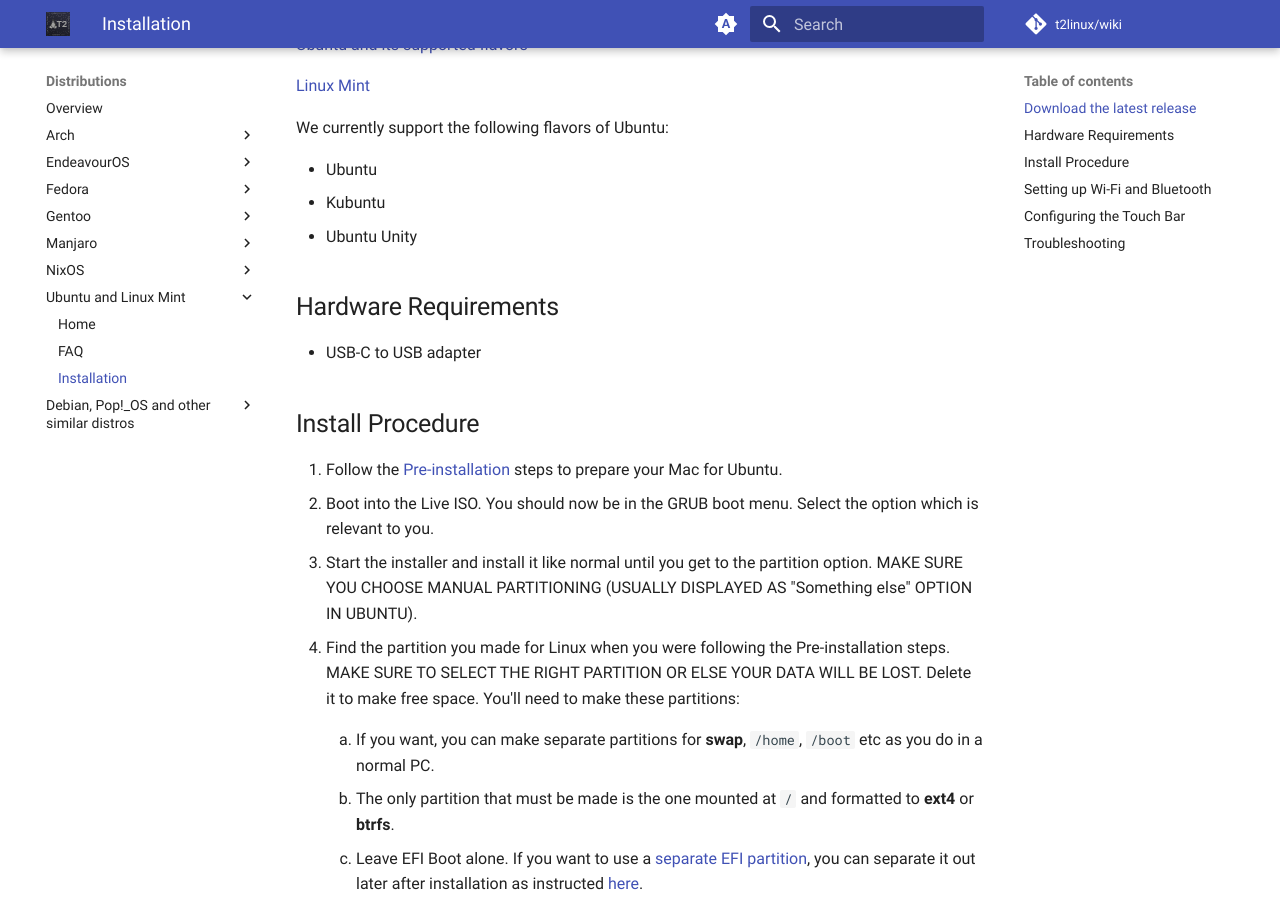
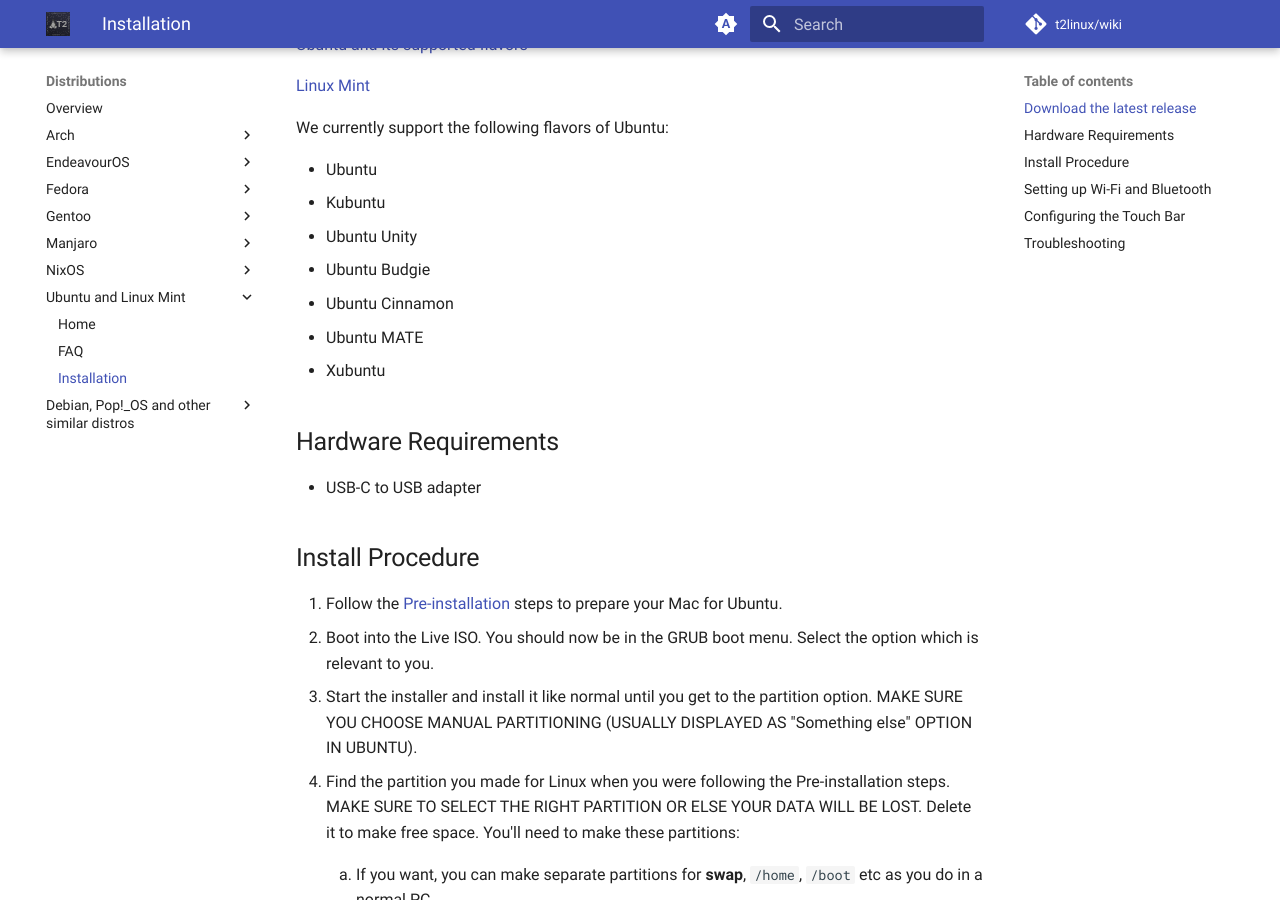
Before and after one commit to t2linux/wiki, an MkDocs documentation site: the page built from docs/distributions/ubuntu/installation.md, in a window 1280 px wide and 900 px high, scrolled down 503 px. Built offline with MkDocs 1.6.1 and Material for MkDocs 9.7.7, drawn with Linux system fonts in a browser that asks for light colours; comment, search, counter and statistics services are not loaded.

Commit message:
Ubuntu: mention new Ubuntu flavors to installation guide

```diff
--- a/docs/distributions/ubuntu/installation.md
+++ b/docs/distributions/ubuntu/installation.md
@@ -16,6 +16,10 @@ We currently support the following flavors of Ubuntu:
 - Ubuntu
 - Kubuntu
 - Ubuntu Unity
+- Ubuntu Budgie
+- Ubuntu Cinnamon
+- Ubuntu MATE
+- Xubuntu
 
 ## Hardware Requirements
 
```
